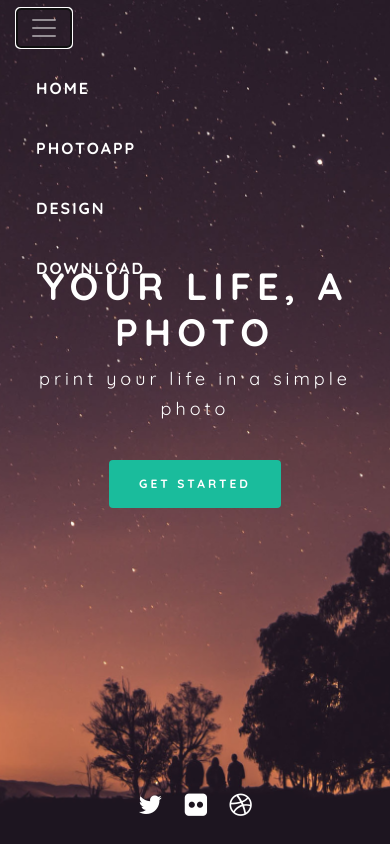
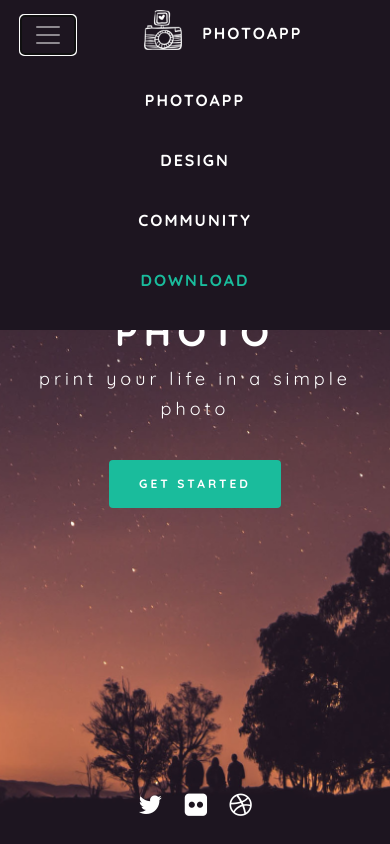
Before and after one commit to ika-codes/psd-to-web-project-02, a website: page index.html in a window 390 px wide. Both pictures are taken after a click on the button 44 px from the left and 70 px from the top of the page. Shown: the top 844 px of the page. Drawn offline with nearby package versions, Linux system fonts and the light colour scheme.

Commit message:
Add scroll spy and fix responsive menu

```diff
--- a/index.html
+++ b/index.html
@@ -8,32 +8,35 @@
 		<link rel="stylesheet" type="text/css" href="https://maxcdn.bootstrapcdn.com/font-awesome/4.5.0/css/font-awesome.min.css">
 		<link rel="stylesheet" href="css/style.prefixed.css" type="text/css">
 	</head>
-	<body>
+	<body data-spy="scroll" data-target="#navigation-bar">
 		<section class="hero-scene">
+			<div id="navigation-bar">
 				<nav class="navbar navbar-expand-lg navbar-dark fixed-top menu">
-				<button class="navbar-toggler collapsed" type="button" data-toggle="collapse" data-target="#navMenu" aria-controls="navMenu" aria-expanded="false" aria-label="Toggle navigation">
+					<button class="navbar-toggler collapsed menu-toggle" type="button" data-toggle="collapse" data-target="#navMenu" aria-controls="navMenu" aria-expanded="false" aria-label="Toggle navigation">
 						<span class="navbar-toggler-icon"></span>
 					</button>
-				<div class="navbar-collapse justify-content-md-center collapse" id="navMenu" style="">
+					<a href="#" class="name-hidden mx-auto"><img src="img/logo.png" alt="Logo">Photoapp</a>
+					<div class="navbar-collapse justify-content-md-center collapse toggled" id="navMenu" style="">
 						<ul class="navbar-nav">
 							<li class="nav-item">
-							<a class="nav-link" href="#">Home</a>
+								<a class="nav-link" href="#photoapp">Photoapp</a>
 							</li>
 							<li class="nav-item">
-							<a class="nav-link" href="#">Photoapp</a>
+								<a class="nav-link" href="#design">Design</a>
 							</li>
 							<li class="nav-item nav-logo">
-							<a class="nav-link" href="#"><img src="img/logo.png" alt="Logo"></a>
+								<a class="nav-link active" href="#"><img src="img/logo.png" alt="Logo"></a>
 							</li>
 							<li class="nav-item">
-							<a class="nav-link" href="#">Design</a>
+								<a class="nav-link" href="#community">Community</a>
 							</li>
 							<li class="nav-item">
-							<a class="nav-link" href="#">Download</a>
+								<a class="nav-link" href="#download">Download</a>
 							</li>
 						</ul>
 					</div>
 				</nav>
+			</div>
 			<div class="container cta-text">
 				<div class="row">
 					<div class="col-sm">
@@ -53,7 +56,7 @@
 				</div>
 			</div>
 		</section>
-		<section class="promo-block-left">
+		<section class="promo-block-left" id="photoapp">
 			<div class="container">
 				<div class="row justify-content-start">
 					<div class="col-md-6 col-12 promo-left">
@@ -68,7 +71,7 @@
 				</div>
 			</div>
 		</section>
-		<section class="promo-block-design">
+		<section class="promo-block-design" id="design">
 			<div class="container">
 				<div class="row">
 					<div class="col-md-6 order-2 order-md-1">
@@ -117,7 +120,7 @@
 				</div>
 			</div>
 		</section>
-		<section class="community">
+		<section class="community" id="community">
 			<div class="container">
 				<div class="row">
 					<div class="col-md-4">
@@ -143,7 +146,7 @@
 										<div class="col-md-6 col-xs-12 community-slide">
 											<img class="d-block w-100" src="img/slider-img-1.jpg" alt="First hue">
 										</div>
-										<div class="col-md-6 col-xs-12">
+										<div class="col-md-6 col-xs-12 community-slide">
 											<img class="d-block w-100" src="img/slider-img-2.jpg" alt="First hue">
 										</div>
 									</div>
@@ -153,7 +156,7 @@
 										<div class="col-md-6 col-xs-12 community-slide">
 											<img class="d-block w-100" src="img/slider-img-3.jpg" alt="First hue">
 										</div>
-										<div class="col-md-6 col-xs-12">
+										<div class="col-md-6 col-xs-12 community-slide">
 											<img class="d-block w-100" src="img/slider-img-4.jpg" alt="First hue">
 										</div>
 									</div>
@@ -170,7 +173,7 @@
 				<input type="email" name="email" placeholder="YOUR EMAIL"><button class="btn btn-themed"><i class="fa fa-check"></i></button>
 			</form>
 		</section>
-		<section class="download text-center">
+		<section class="download text-center" id="download">
 			<div class="container">
 				<h3>Download it</h3>
 				<p>Lorem ipsum dolor sit amet, consectetur adipiscing elit, sed do eiusmod tempor incididunt ut labore et dolore magna aliqua. Ut enim ad minim veniam, quis nostrud exercitation ullamco laboris nisi ut aliquip ex ea commodo consequat.</p>
--- a/js/script.js
+++ b/js/script.js
@@ -1,4 +1,20 @@
 $(function() {
+	$('body').scrollspy({ target: '#navigation-bar' });
+
+	$(window).scroll(function(){
+	    changeNavbar();
+	});
+
+	function changeNavbar() {
+		var home = $(document).scrollTop();
+		//console.log(home);
+		if (home >= 100) {
+			$('nav').addClass('sticky');
+		} else {
+			$('nav').removeClass('sticky');
+		}
+	};
+
 	$('#designControls').on('slid.bs.carousel', function() {
 		var currentSlideName = $('#design-id');
 		var activeSlideNumber = $('div.active').data('number');
--- a/sass/style.scss
+++ b/sass/style.scss
@@ -10,6 +10,10 @@ $bg-light: #f5f6f7;
 * {
 	box-sizing: border-box;
 	font-family: $font;
+}
+
+body {
+	position: relative;
 }
 
 .btn-themed {
@@ -57,6 +61,11 @@ p {
 	background-position: center bottom;
 }
 
+nav {
+	transition: 1s;
+	padding: 0 !important;
+}
+
 .menu {
 	height: 140px;
 	a {
@@ -69,10 +78,24 @@ p {
 		&:hover {
 			color: $secondary !important;
 		}
+		&.active {
+			color: $secondary !important;
+		}
 	}
 	.nav-logo {
 		margin-top: -20px;
 	}
+}
+
+.sticky {
+	background-color: rgba(0, 0, 0, .8);
+	transform: translateY(-10px);
+	padding: 0;
+	height: 100px;
+}
+
+.name-hidden {
+	display: none;
 }
 
 .cta-text {
@@ -169,7 +192,7 @@ p {
 .community {
 	width: 100%;
 	background-color: $bg-light;
-	padding: 90px;
+	padding: 90px 0;
 	text-align: center;
 	.logo-green {
 		padding: 65px 0 30px 0;
@@ -310,7 +333,8 @@ footer {
    }
 }
 
-@media(min-width: 768px) and (max-width: 992px) {
+
+@media (max-width: 992px) {
 	li.nav-logo {
 		display: none;
 	}
@@ -319,16 +343,60 @@ footer {
 		margin: 0 0 50px 20px;
 	}
 
+	.community-slide {
+		padding-bottom: 20px;
+	}
+
+	.menu {
+	height: 80px;
+	background-color: #1d1520;
+		.toggled {
+			background-color: #1d1520;
+			width: 100%;
+			padding-bottom: 20px;
+		}
+		a {
+			text-align: center;
+			margin: 10px 0;
+			color: $text-light !important;
+			text-transform: uppercase;
+			font-weight: 700;
+			letter-spacing: 2px;
+			transition: .5s;
+			&:hover {
+				color: $secondary !important;
+			}
+			&.active {
+				color: $secondary !important;
+			}
+		}
+	}
+
+	.menu-toggle {
+		margin-left: 20px;
+	}
+
+	.sticky {
+		background-color: #1d1520;
+		transform: translateY(0px);
+		padding: 0;
+		height: 80px;
+	}
+
+	.name-hidden {
+		display: inline-block;
+		padding-right: 80px;
+		&:hover {
+			text-decoration: none;
+		}
+		img {
+			height: 40px;
+			margin: 0 20px 10px;
+		}
+	}
 }
 
 @media(max-width: 767px) {
-	li.nav-logo {
-		display: none;
-	}
-
-	.promo-left {
-		margin: 0 0 50px 20px;
-	}
 
 	.promo-block-left {
 		.container {
@@ -336,8 +404,8 @@ footer {
 		}
 	}
 
-	.community-slide {
-		padding-bottom: 20px;
+	.name-hidden {
+		padding-right: 40px;
 	}
 
 }
```
Also changed, not shown: css/style.css, css/style.prefixed.css. Lines whose indentation alone changed are shown as unchanged.
